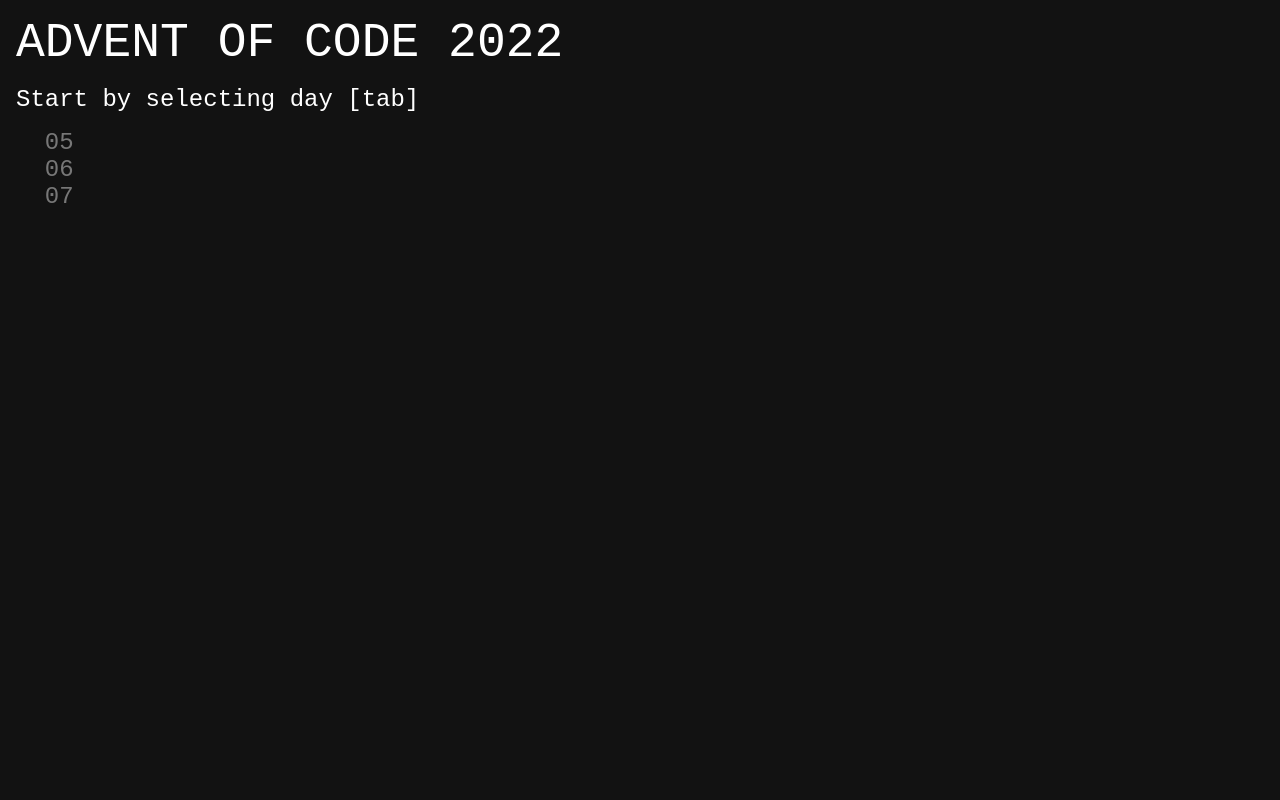
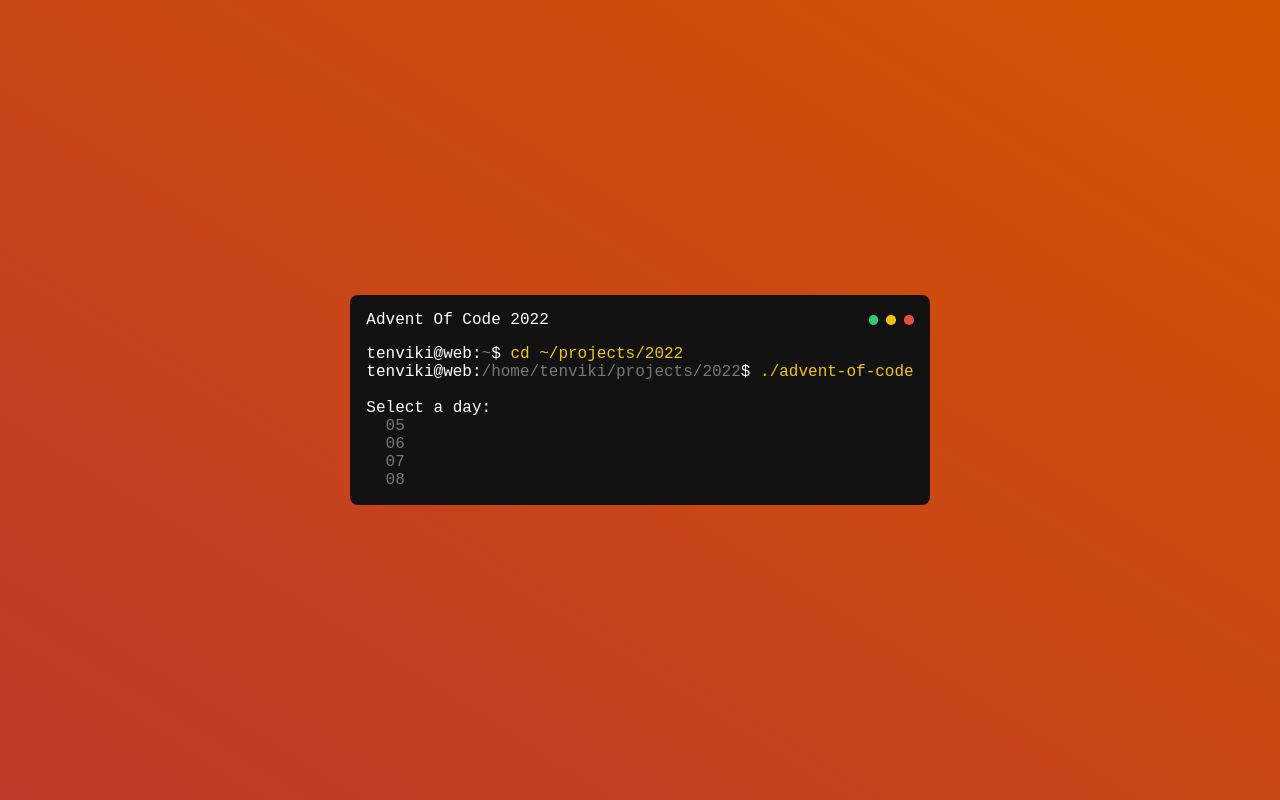
Before and after one commit to TenViki/advent-of-code, a website: page 2022/visualizations/index.html in a window 1280 px wide. Drawn offline with Linux system fonts and the light colour scheme; a web font is replaced by a local one.

Commit message:
:sparkles: Makes home page MUCH BETTER!!!

```diff
--- a/2022/visualizations/index.html
+++ b/2022/visualizations/index.html
@@ -5,15 +5,58 @@
     <meta http-equiv="X-UA-Compatible" content="IE=edge" />
     <meta name="viewport" content="width=device-width, initial-scale=1.0" />
     <link rel="stylesheet" href="./styles.css" />
+    <link rel="stylesheet" href="./main.css" />
     <title>Advent Of Code 2022</title>
   </head>
   <body class="select">
-    <h1>ADVENT OF CODE 2022</h1>
-    <div class="start-text">Start by selecting day [tab]</div>
-    <div class="grid-select">
-      <a class="day" tabindex="0" href="05/">05</a>
-      <a class="day" tabindex="0" href="06/">06</a>
-      <a class="day" tabindex="0" href="07/">07</a>
+    <div class="terminal-background">
+      <div class="terminal">
+        <div class="terminal-heading">
+          <div class="terminal-heading-name">Advent Of Code 2022</div>
+          <div class="terminal-heading-button g"></div>
+          <div class="terminal-heading-button y"></div>
+          <div class="terminal-heading-button r"></div>
+        </div>
+        <div class="terminal-content">
+          <div class="command-line">
+            <span class="dollar-sign">tenviki@web:</span>~<span
+              class="dollar-sign"
+              >$</span
+            >
+            <span>cd ~/projects/2022</span>
+          </div>
+
+          <div class="command-line">
+            <span class="dollar-sign">tenviki@web:</span
+            >/home/tenviki/projects/2022<span class="dollar-sign">$</span>
+            <span>./advent-of-code</span>
+          </div>
+          <br />
+
+          <div class="start-text">Select a day: <span id="t-name"></span></div>
+          <div class="grid-select">
+            <button class="day day-select" tabindex="0" x-attr-data="05" x-attr-name="Supply Stacks">05</button>
+            <button class="day day-select" tabindex="0" x-attr-data="06" x-attr-name="Tuning Trouble">06</button>
+            <button class="day day-select" tabindex="0" x-attr-data="07" x-attr-name="No Space Left On Device">07</button>
+            <button class="day day-select" tabindex="0" x-attr-data="08" x-attr-name="Treetop Tree House">08</button>
+          </div>
+
+          <div id="method-select" style="display: none;">
+          <br />
+          <div class="start-text">Open code or github:</div>
+
+            <div class="grid-select">
+              <button class="day option-select" tabindex="0" x-attr-data="https://vikithedev.eu/aoc/2022/{day}/">Open visualization</button>
+              <button class="day option-select" tabindex="0" x-attr-data="https://github.com/TenViki/advent-of-code/tree/main/2022/src/{day}">Open github</button>
+              <button class="day option-select" tabindex="0" x-attr-data="https://github.com/TenViki/advent-of-code/tree/main/2022/visualizations/{day}">Open github for visualization</button>
+            </div>
+          </div>
+
+          <pre id="loading" style="display: none;">Loading...</pre>
+
+      </div>
     </div>
+
+    <script src="./dist/index.js"></script>
   </body>
 </html>
--- /dev/null
+++ b/2022/visualizations/main.css
@@ -0,0 +1,65 @@
+.command-line {
+  color: #777;
+}
+
+.command-line span {
+  color: #f1c40f;
+}
+
+.command-line .dollar-sign{
+  color: #fff;
+}
+
+.terminal {
+  background-color: #121212;
+  border-radius: .5rem;
+  min-width: 30rem;
+}
+
+body {
+  display: flex;
+  align-items: center;
+  justify-content: center;
+  background: linear-gradient(to top right, #c0392b, #d35400);
+}
+
+.terminal-content {
+  padding : 1rem;
+  padding-top: 0;
+}
+
+.terminal-heading {
+  display: flex;
+  align-items: center;
+  padding: 1rem 1rem;
+}
+
+.terminal-heading-name{
+  flex-grow: 1;
+}
+
+.terminal-heading-button{
+  width: .6rem;
+  height: .6rem;
+  border-radius: 50%;
+  margin-left: .5rem;
+}
+
+.terminal-heading-button.g {
+  background-color: #2ecc71;
+}
+
+.terminal-heading-button.y {
+  background-color: #f1c40f;
+}
+
+.terminal-heading-button.r {
+  background-color: #e74c3c;
+}
+
+#t-name {
+  color: #f1c40f;
+}
+#loading {
+  margin-top: 1rem;
+}
--- a/2022/visualizations/styles.css
+++ b/2022/visualizations/styles.css
@@ -4,12 +4,6 @@
   font-family: "Caskaydia";
   src: url('./fonts/caskaydia.otf');
 }
-
-.select {
-  padding: 1rem;
-  font-size: 150%;
-}
-
 * {
   font-family: "Caskaydia", monospace;
   margin: 0;
@@ -17,10 +11,6 @@
 
 h1 {
   font-weight: 100;
-  margin-bottom: 1rem;
-}
-
-.start-text{
   margin-bottom: 1rem;
 }
 
@@ -47,6 +37,19 @@
 }
 
 .day:active {
+  color: #fff;
+}
+
+.day:disabled {
+  color: #777;
+  cursor: default;
+}
+
+.day:disabled::before {
+  opacity: 0;
+}
+
+.day.selected {
   color: #fff;
 }
 
```
Also changed, not shown: 2022/visualizations/index.ts (added, +55 -0 lines).
